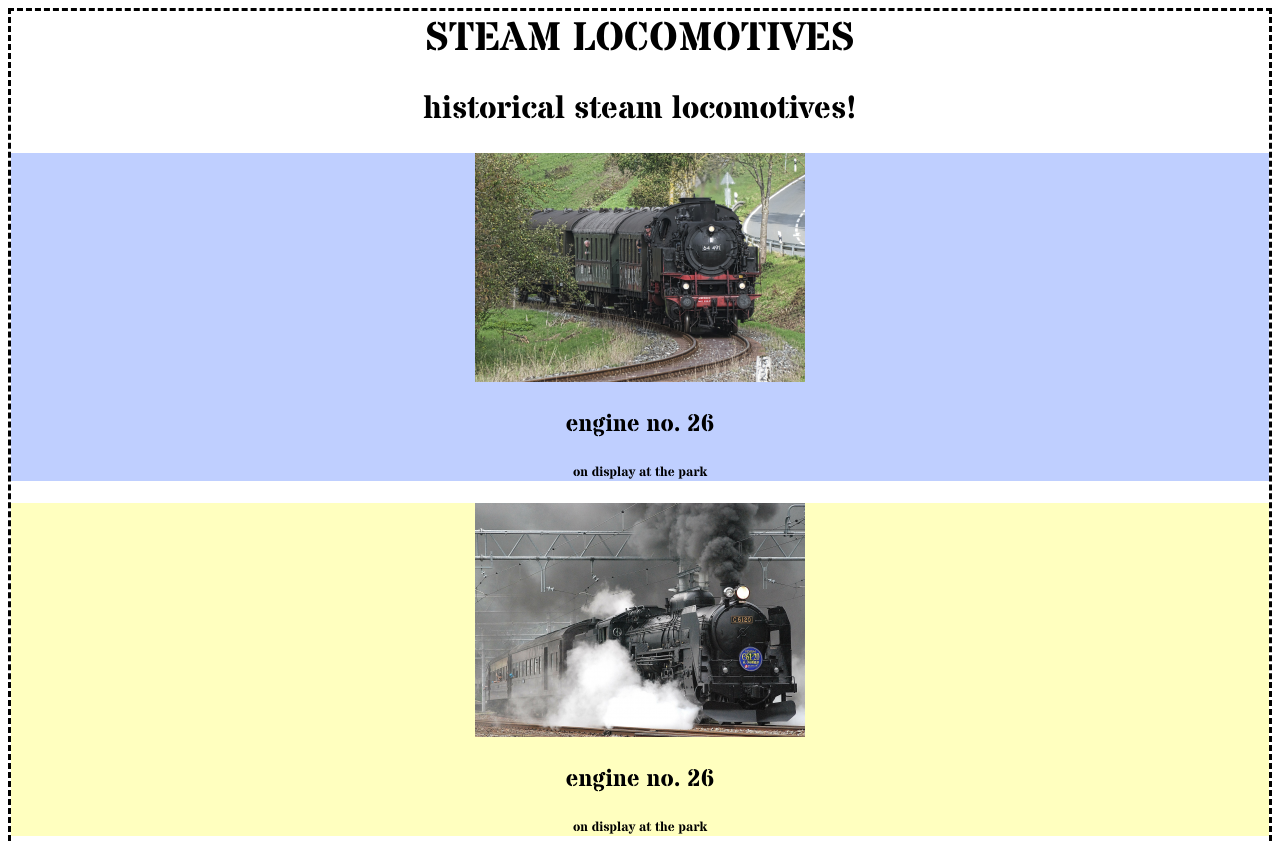
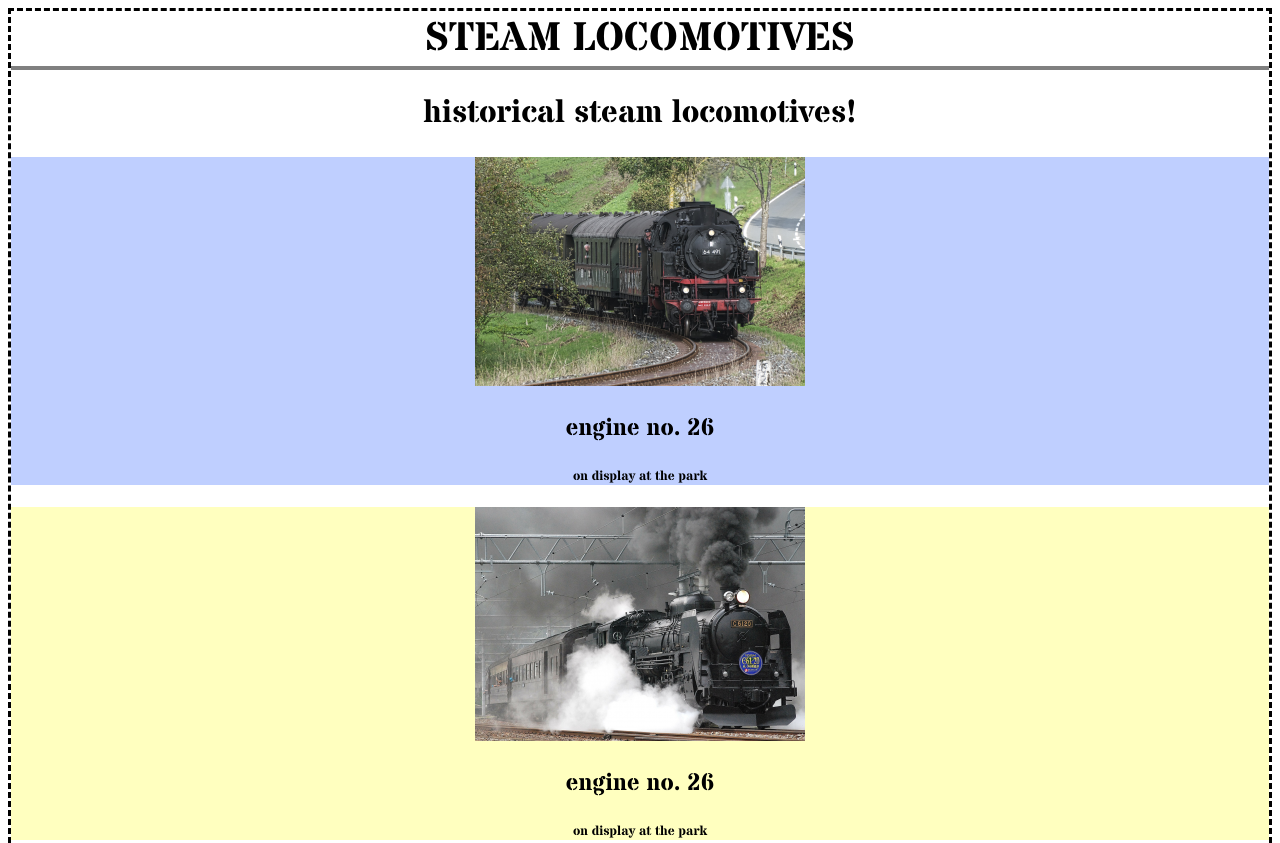
Before and after one commit to shelleydogra/steam, a plain HTML site: page index.html in a window 1280 px wide. Shown: the top 843 px of the page. Drawn offline with nearby package versions, Linux system fonts and the light colour scheme.

Commit message:
border bottom on hearder

```diff
--- a/css/style.css
+++ b/css/style.css
@@ -12,6 +12,7 @@ header {
 	text-align: center;
 	padding: 0px 25px 0;
 	font-size: 40px;
+	border-bottom: .1em inset gray;
 }
 
 
```
